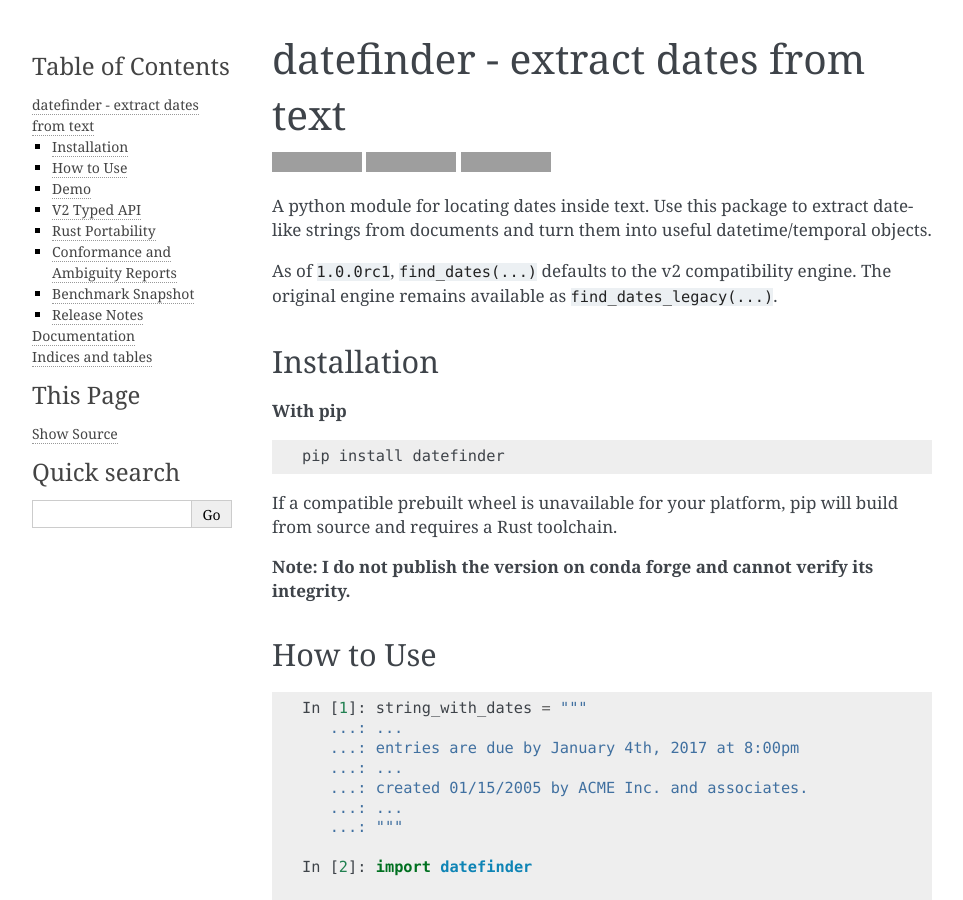
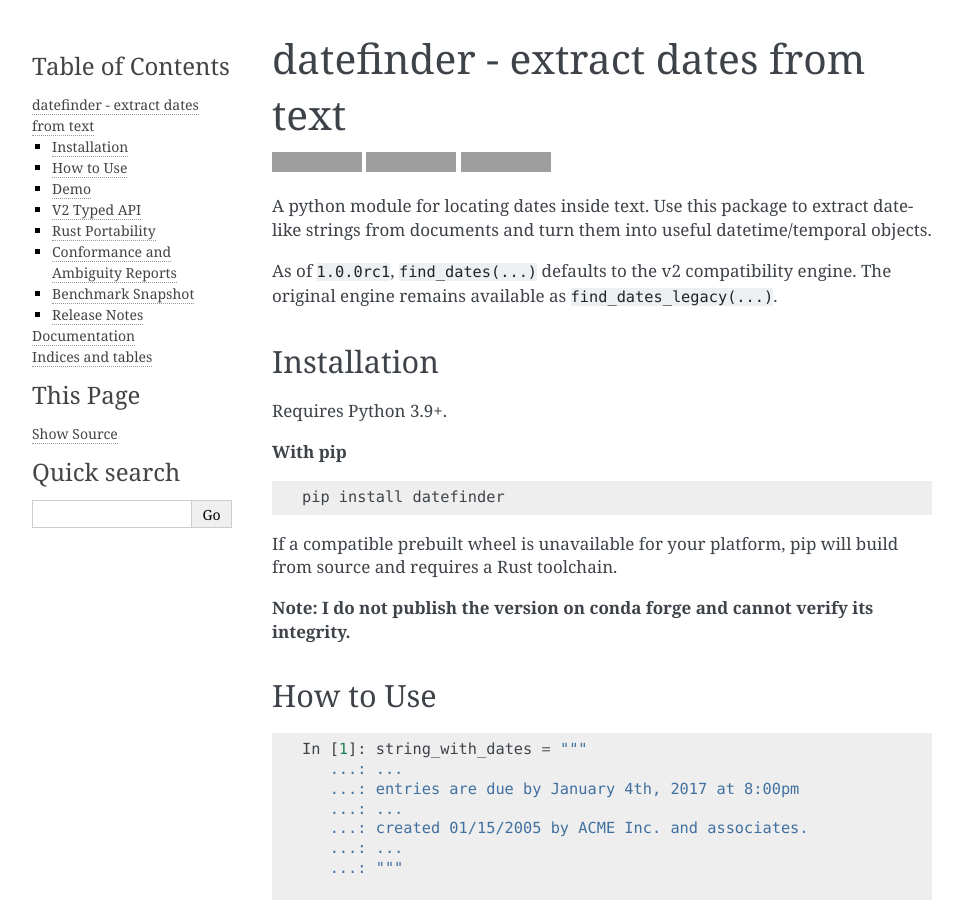
Before and after one commit to akoumjian/datefinder, a Sphinx documentation site: the page built from docs/index.rst, in a window 1280 px wide and 900 px high. Shown: the whole window, without its empty margins (148-1111 px from the left). Built offline with Sphinx 7.4.7, drawn with Linux system fonts in a browser that asks for light colours; grey boxes are pictures that could not be loaded.

Commit message:
Drop Python 3.8 support and move ABI baseline to 3.9

```diff
--- a/README.rst
+++ b/README.rst
@@ -23,6 +23,8 @@
 
 Installation
 ------------
+
+Requires Python 3.9+.
 
 **With pip**
 
--- a/pyproject.toml
+++ b/pyproject.toml
@@ -7,7 +7,7 @@
 version = "1.0.0rc1"
 description = "Extract datetime objects from natural language text"
 readme = "README.rst"
-requires-python = ">=3.8"
+requires-python = ">=3.9"
 license = { text = "MIT" }
 authors = [
     { name = "Alec Koumjian", email = "akoumjian@gmail.com" },
@@ -18,7 +18,6 @@
     "License :: OSI Approved :: MIT License",
     "Programming Language :: Python :: 3",
     "Programming Language :: Python :: 3 :: Only",
-    "Programming Language :: Python :: 3.8",
     "Programming Language :: Python :: 3.9",
     "Programming Language :: Python :: 3.10",
     "Programming Language :: Python :: 3.11",
```
Also changed, not shown: docs/releases/1.0.0rc1.md (+1 -1 lines), 4 other files.
